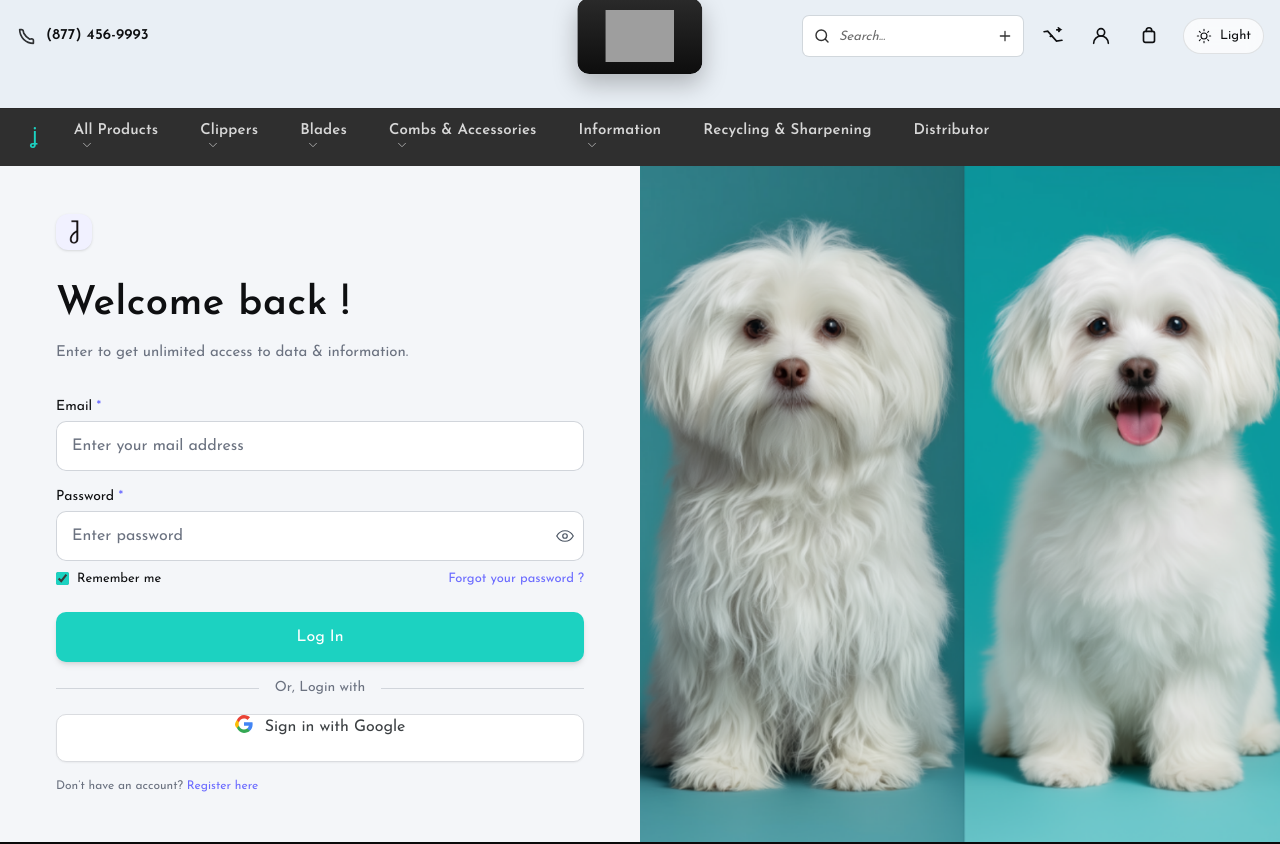
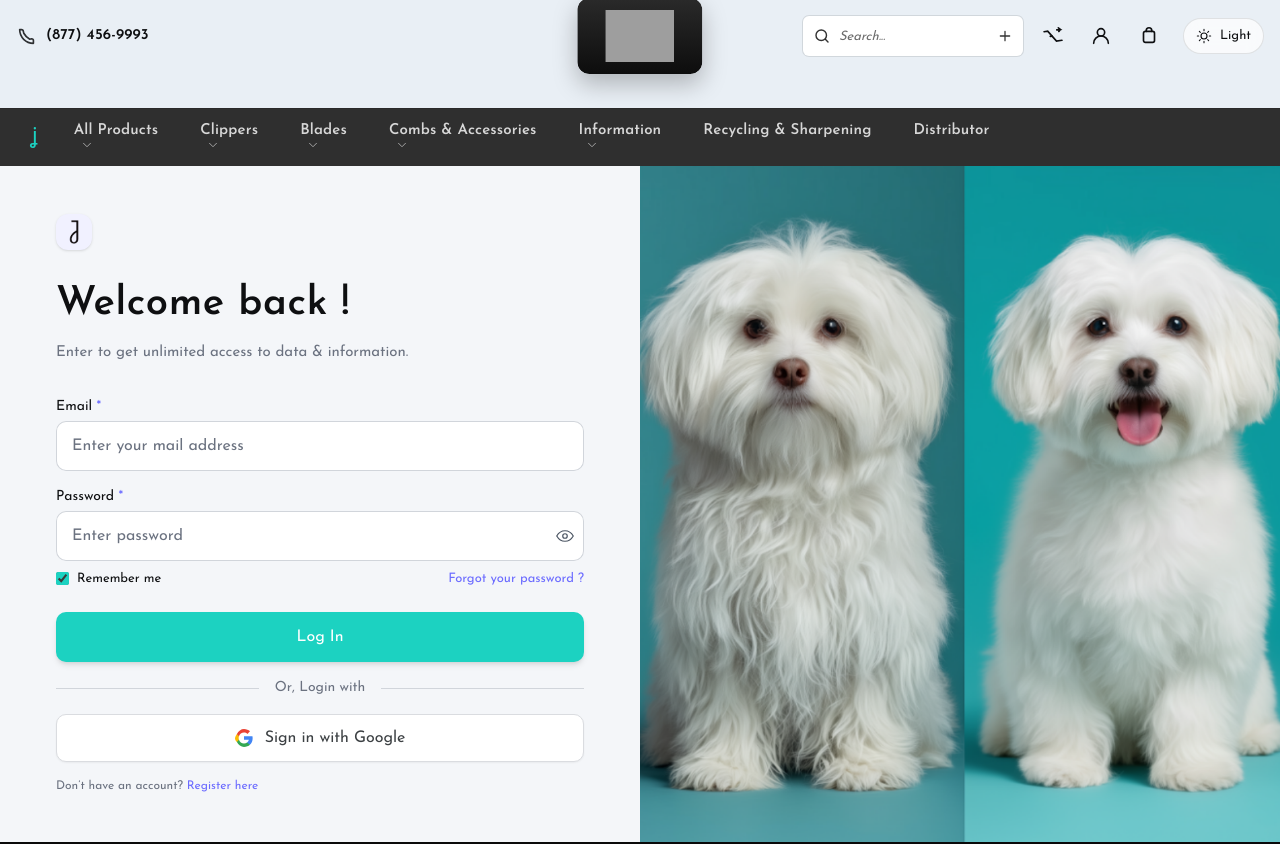
Before and after one commit to Rehan111-555/Groom-dog, a Next.js app: page /signin in a window 1280 px wide. Shown: the top 844 px of the page. Built offline with nearby package versions, Linux system fonts and the light colour scheme; grey boxes are pictures that could not be loaded.

Commit message:
Update page.jsx

```diff
--- a/app/signin/page.jsx
+++ b/app/signin/page.jsx
@@ -780,8 +780,9 @@ export default function AuthPage() {
                 <div className="flex-1 border-t border-gray-300" />
               </div>
 
+              {/* FIX: itemscenter -> items-center */}
               <button
-                className="google-btn w-full h-12 rounded-[10px] font-medium shadow-sm hover:shadow-md transition flex itemscenter justify-center gap-3"
+                className="google-btn w-full h-12 rounded-[10px] font-medium shadow-sm hover:shadow-md transition flex items-center justify-center gap-3"
                 onClick={handleGoogle}
                 disabled={loading}
                 aria-label="Continue with Google"
```
